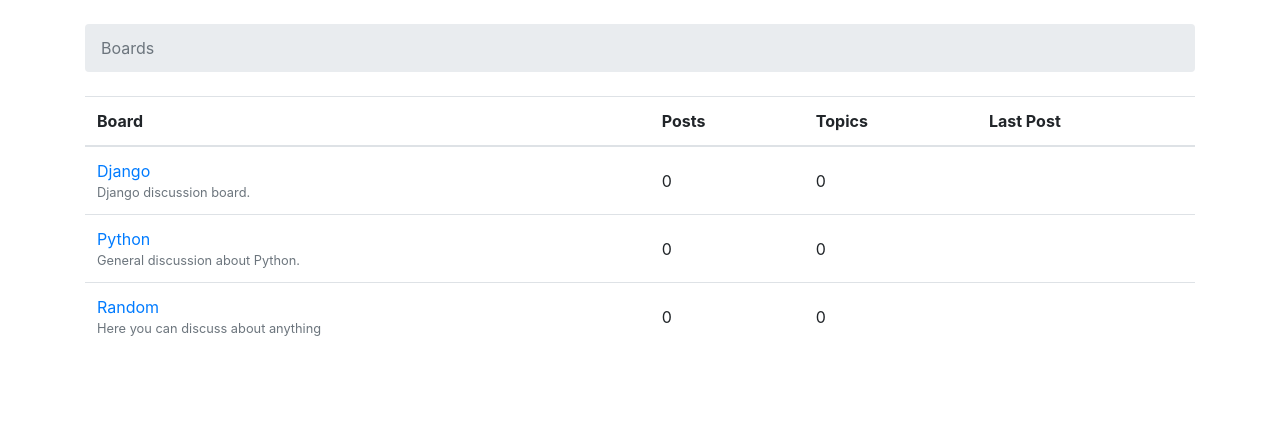
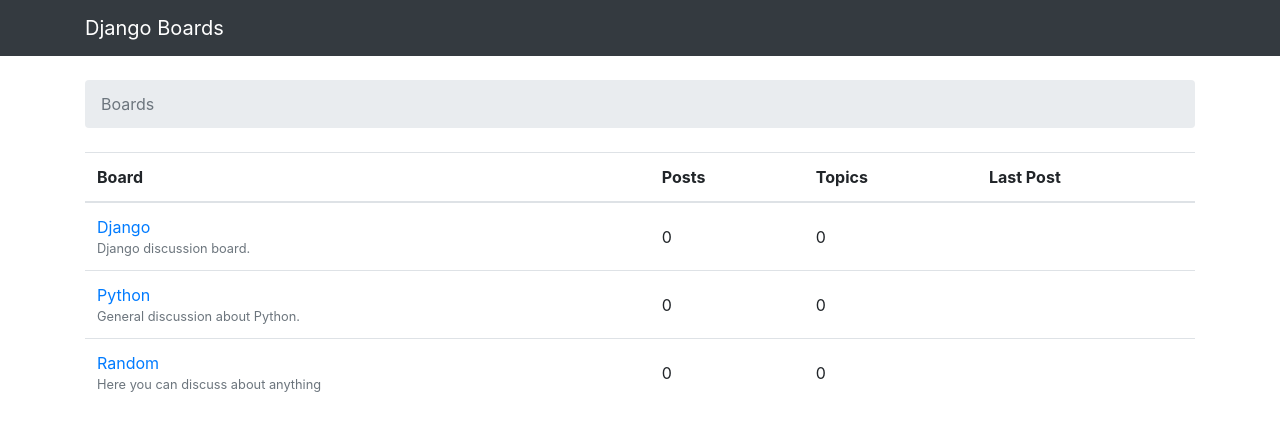
Before and after one commit to YaoxiangLi/bulletin-board, a Django app: page / in a window 1280 px wide. Shown: the top 431 px of the page. Run offline with Django 3.2, Linux system fonts and the light colour scheme; data comes from the database, SQL or seed files in the repository; parts of the project's set-up code (start-up, migrations or seed data) failed here and were passed over; some libraries are stand-ins or nearby versions.

Commit message:
added top bar with a menu

```diff
--- a/templates/base.html
+++ b/templates/base.html
@@ -6,6 +6,13 @@
     <link rel="stylesheet" href="{% static 'css/bootstrap.min.css' %}">
   </head>
   <body>
+
+    <nav class="navbar navbar-expand-lg navbar-dark bg-dark">
+      <div class="container">
+        <a class="navbar-brand" href="{% url 'home' %}">Django Boards</a>
+      </div>
+    </nav>
+
     <div class="container">
       <ol class="breadcrumb my-4">
         {% block breadcrumb %}
```
